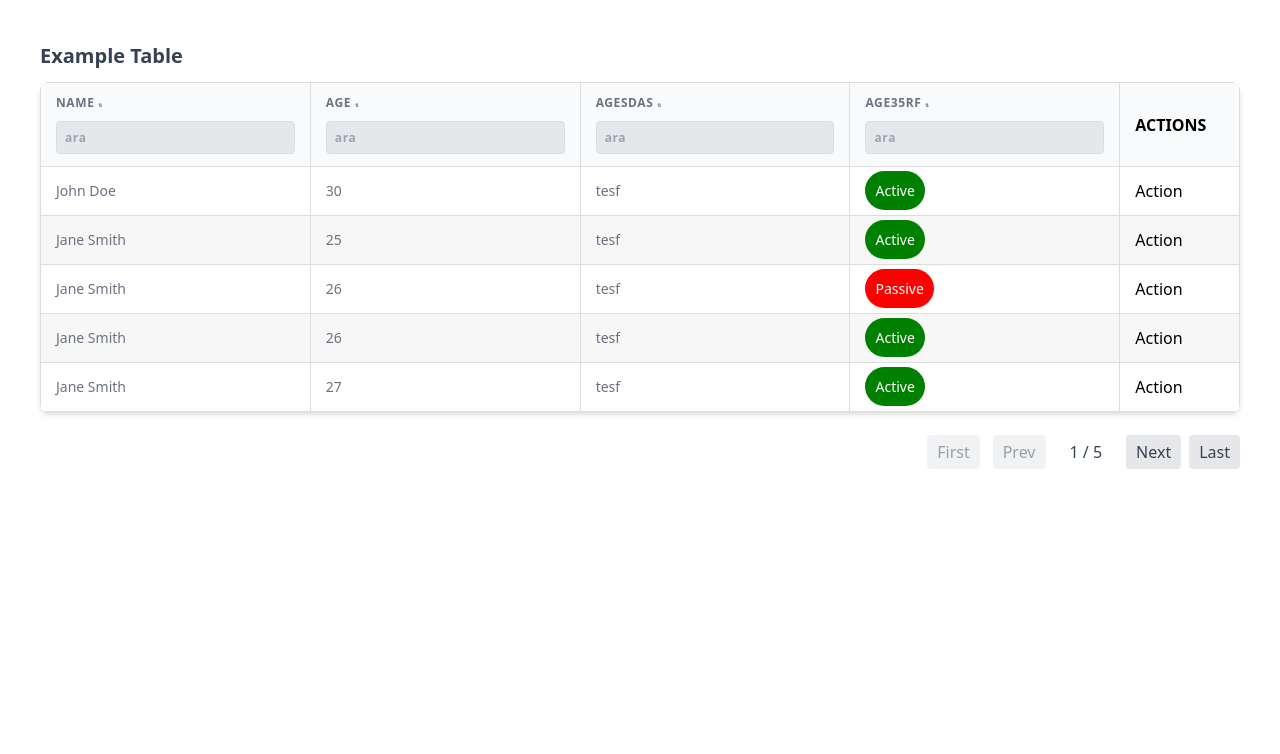
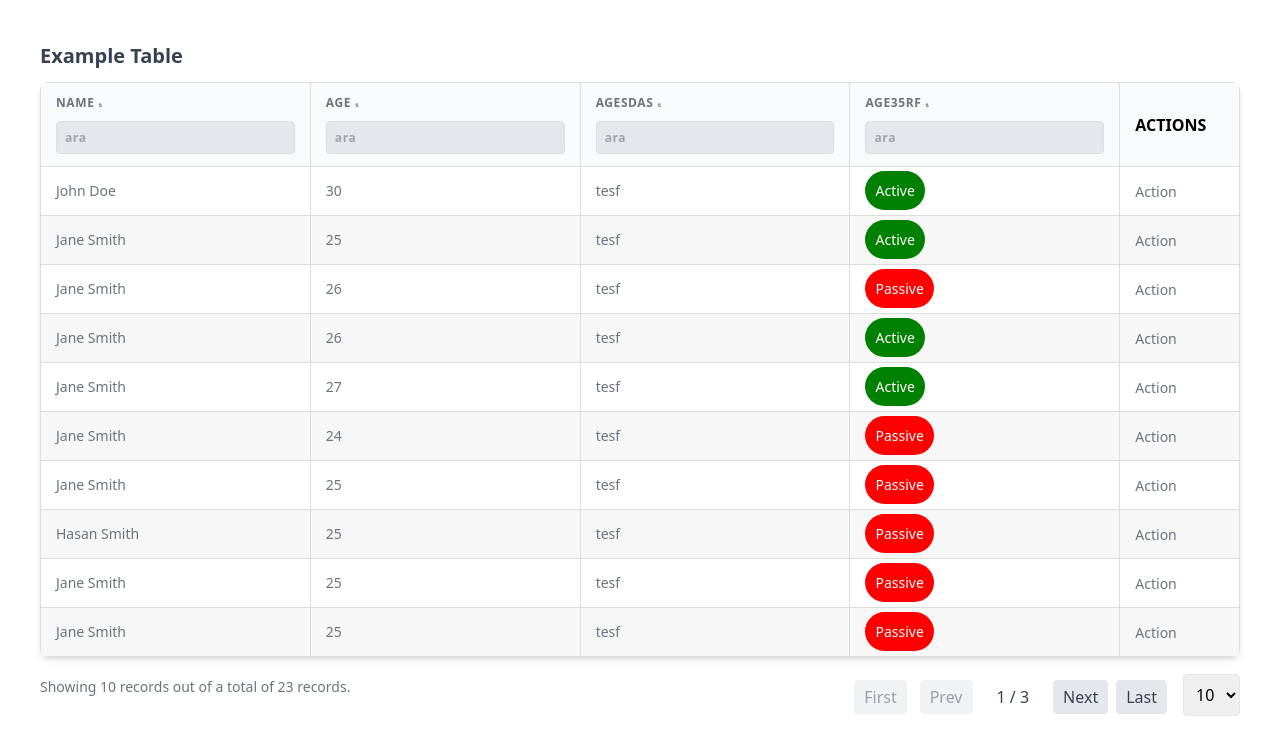
Before and after one commit to muratkiziloz/mk-vue-table, a Nuxt app: page / in a window 1280 px wide. Shown: the top 754 px of the page. Built offline with nearby package versions, Linux system fonts and the light colour scheme.

Commit message:
add perPage area

```diff
--- a/app.vue
+++ b/app.vue
@@ -11,7 +11,7 @@
       :perPage="5"
   >
     <template #action="{ row }">
-      <button @click="handleAction(row)">Action</button>
+      <button  class=" whitespace-nowrap text-sm text-gray-500" @click="handleAction(row)">Action</button>
     </template>
 <!--    <template #column-age="{ row, value }">-->
 <!--      <span :style="{ fontWeight: value > 26 ? 'bold' : 'normal' }">{{ value }}</span>-->
--- a/components/MyTable.vue
+++ b/components/MyTable.vue
@@ -38,9 +38,21 @@
       </table>
     </div>
 
-    <Pagination :currentPage="currentPage" :totalPages="totalPages" :onPageChange="changePage" />
+    <div class="flex justify-between items-center">
+      <div class="info mr-auto py-4 whitespace-nowrap text-sm text-gray-500">Showing {{ paginatedRows.length }} records out of a total of {{ filteredRows.length }} records.</div>
+      <div class="flex items-center">
+        <Pagination :currentPage="currentPage" :totalPages="totalPages" :onPageChange="changePage" />
+        <select v-model="perPage" @change="changePerPage" class="mt-4 ml-4 p-2 border rounded">
+          <option :value="5">5</option>
+          <option :value="10">10</option>
+          <option :value="20">20</option>
+          <option :value="50">50</option>
+        </select>
+      </div>
+    </div>
   </div>
 </template>
+
 
 <script setup lang="ts">
 import { ref, computed, watch } from 'vue';
@@ -93,10 +105,6 @@ const props = defineProps({
     required: false,
     default: true
   },
-  perPage: {
-    type: Number,
-    default: 10
-  },
   defaultCss: {
     type: Boolean,
     default: true,
@@ -108,6 +116,7 @@ const currentPage = ref(1);
 const sortKey = ref('');
 const sortOrder = ref(1);
 const searchText = ref(Array(props.headers.length).fill(''));
+const perPage = ref(props.perPage || 10);
 
 // Sıralama işlemi
 const sortedRows = computed(() => {
@@ -135,14 +144,14 @@ const filteredRows = computed(() => {
 
 // Sayfalama işlemi
 const paginatedRows = computed(() => {
-  const startIndex = (currentPage.value - 1) * props.perPage;
-  const endIndex = startIndex + props.perPage;
+  const startIndex = (currentPage.value - 1) * perPage.value;
+  const endIndex = startIndex + perPage.value;
   return filteredRows.value.slice(startIndex, endIndex);
 });
 
 // Toplam sayfa sayısı
 const totalPages = computed(() => {
-  return Math.ceil(filteredRows.value.length / props.perPage);
+  return Math.ceil(filteredRows.value.length / perPage.value);
 });
 
 // Sayfa değişimi
@@ -175,7 +184,6 @@ const getSortIcon = (key: string) => {
 
 // Satır rengi
 const getRowStyle = (row) => {
-  console.log('test',props.coloredRows)
   if (!props.coloredRows) return '';
 
   const matchedColorRule = props.coloredRows.find(colorRule => row[colorRule.key] == colorRule.value);
@@ -183,10 +191,16 @@ const getRowStyle = (row) => {
 };
 
 // Sayfa numarası değiştikçe, filtrelenmiş ve sıralanmış veriler tekrar hesaplanır
-watch([sortedRows, filteredRows], () => {
+watch([sortedRows, filteredRows, perPage], () => {
   currentPage.value = 1;
 });
+
+// Sayfa başına gösterilecek öğe sayısını değiştirme
+const changePerPage = () => {
+  currentPage.value = 1;
+};
 </script>
+
 
 <style scoped>
 table {
```
